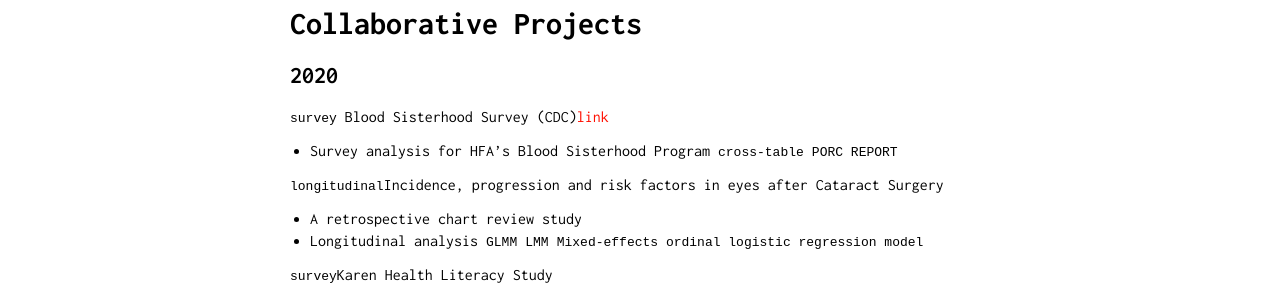
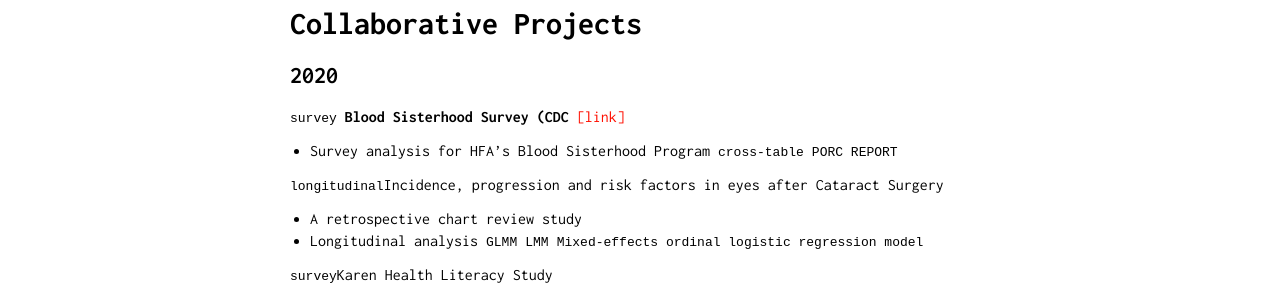
Before and after one commit to ziqiangc/ziqiangc.github.io, a Jekyll site: the page built from projects.md, in a window 1280 px wide and 900 px high. Shown: the part 124-424 px from the top of the window. Built offline with Jekyll 4.4.1, drawn with Linux system fonts in a browser that asks for light colours; our own code applies the rules of GitHub Pages for plain Markdown files.

```diff
--- a/projects.md
+++ b/projects.md
@@ -1,6 +1,6 @@
 # Collaborative Projects
 ## 2020
-`survey` Blood Sisterhood Survey (CDC)[link](https://www.hemophiliafed.org/our-role-and-programs/assisting-and-advocating/blood-sisterhood/)
+`survey` **Blood Sisterhood Survey (CDC** [[link]](https://www.hemophiliafed.org/our-role-and-programs/assisting-and-advocating/blood-sisterhood/)
 - Survey analysis for HFA’s Blood Sisterhood Program `cross-table` `PORC REPORT`
 
 `longitudinal`Incidence, progression and risk factors in eyes after Cataract Surgery
```
